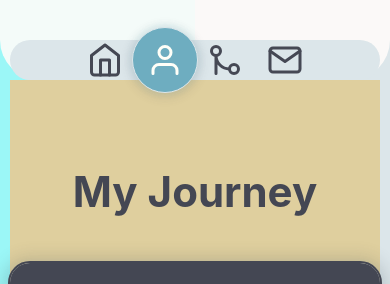
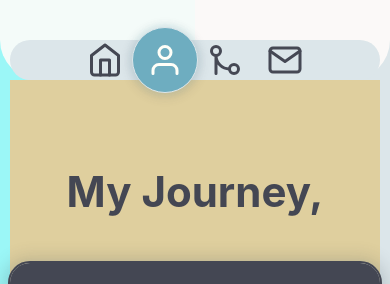
Before and after one commit to andrew-oyanguren/typescript-portfolio, a React (Vite) app: page /about in a window 390 px wide. Shown: the top 284 px of the page. Built offline with nearby package versions, Linux system fonts and the light colour scheme.

Commit message:
Updated responsive breakpoint for conditionally rendering Drawer component in the AboutPage component

```diff
--- a/src/pages/AboutPage/AboutPage.tsx
+++ b/src/pages/AboutPage/AboutPage.tsx
@@ -24,12 +24,14 @@ const BackgroundDesign = () => {
 export default function AboutPage() {
   const { windowDim } = useWindowDim();
 
+  const isLargeDevice = windowDim.width > 1200;
+
   return (
     <>
       <BackgroundDesign />
-      <PageTitle text='My Journey' />
+      <PageTitle text='My Journey,' />
 
-      {windowDim.width > 900 ? <Drawer /> : null}
+      {isLargeDevice ? <Drawer /> : null}
       <div style={{ marginTop: 'var(--spacing-large)' }}>
         {ABOUT_CARDS_CONFIG.map(({ cardStyles, iconProps, body }) => (
           <AboutCard
```
